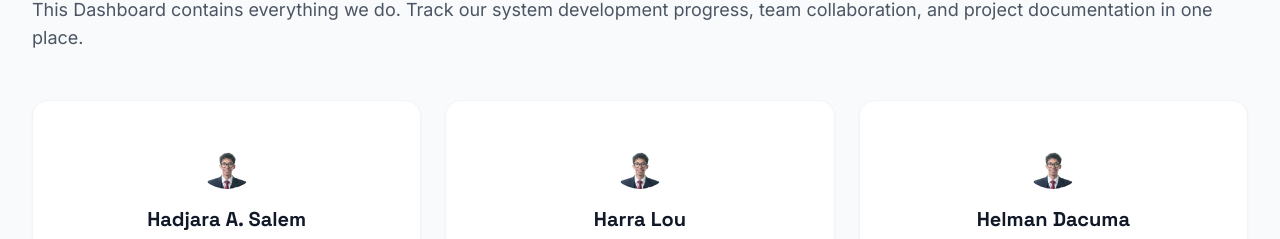
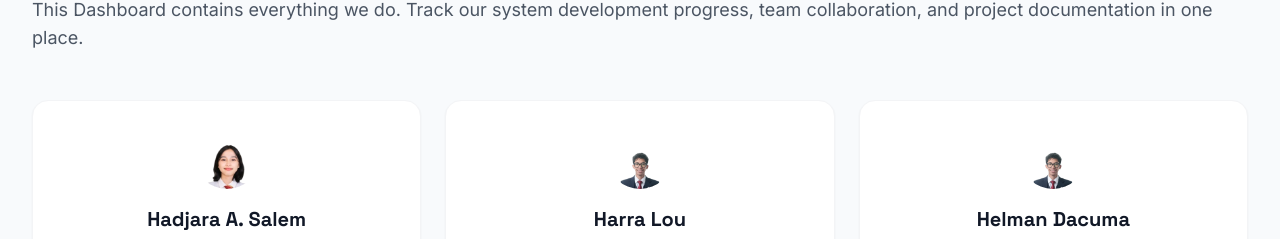
Before and after one commit to Dashersd/blog, a Next.js app: page / in a window 1280 px wide. Shown: the part 838-1077 px from the top of the page. Built offline with nearby package versions, Linux system fonts and the light colour scheme.

Commit message:
Use Hadjara headshot for team card

```diff
--- a/app/page.tsx
+++ b/app/page.tsx
@@ -130,7 +130,7 @@ export default function Home() {
             name="Hadjara A. Salem"
             role="Project Manager"
             description="Manages workflow, documentation, and client communication"
-            avatar="/profile.png"
+            avatar="/Hadjara.png"
           />
 
           {/* Team Member Card 2 - Harra Lou */}
```
Also changed, not shown: public/Hadjara.png (added).
